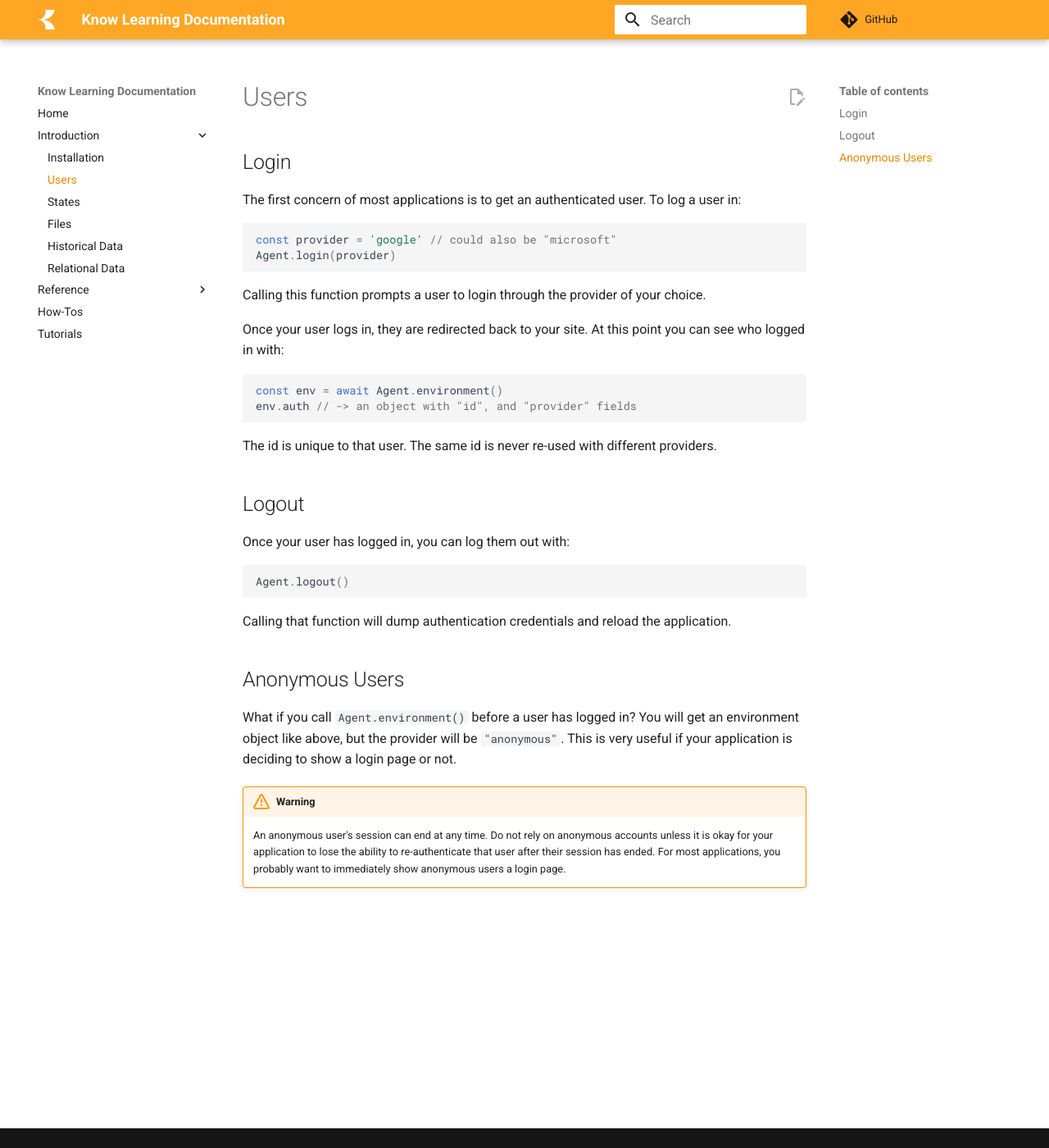
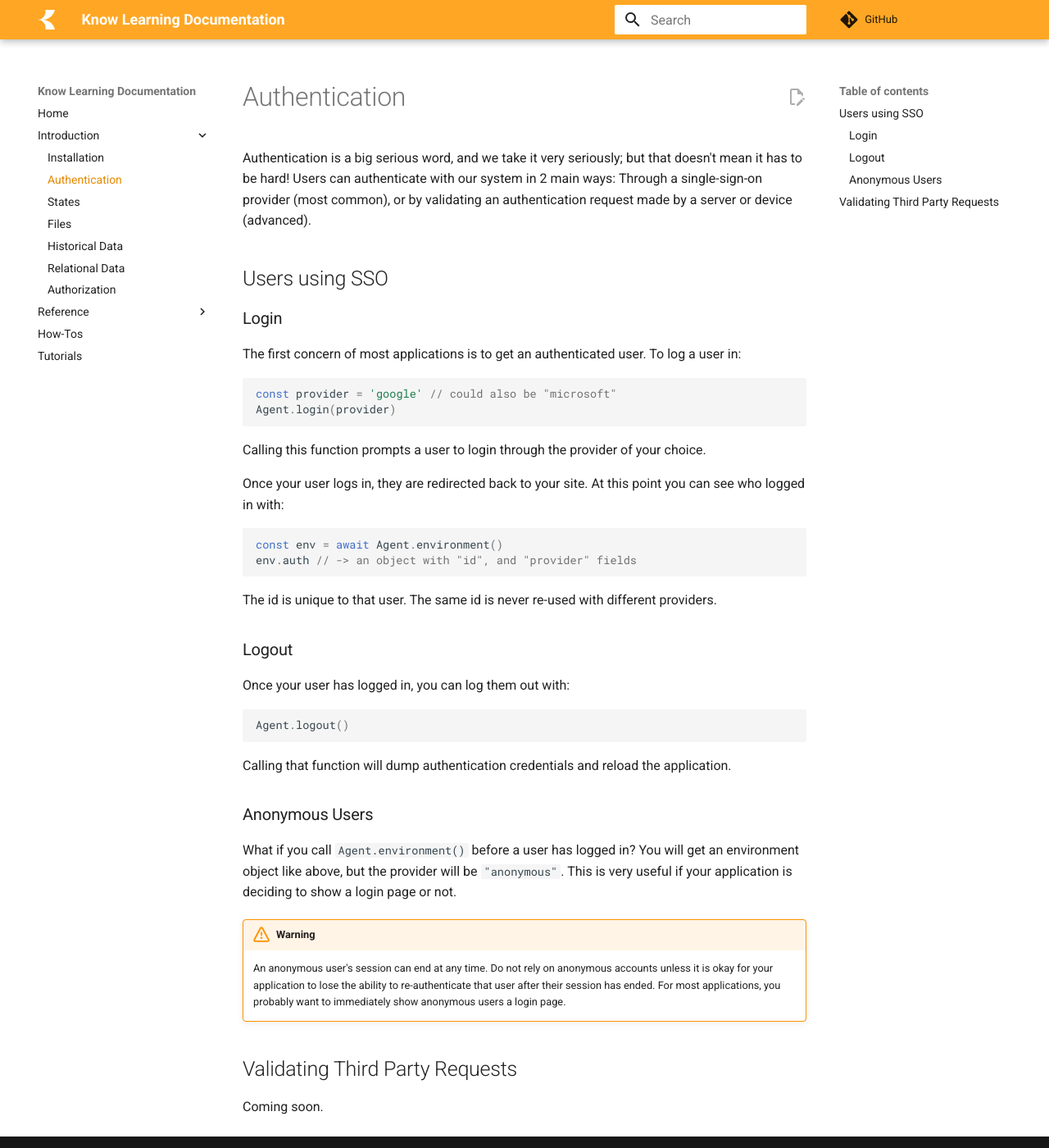
Before and after one commit to knowlearning/documentation, an MkDocs documentation site: the page built from docs/introduction/authentication.md, in a window 1280 px wide and 1400 px high. Shown: the whole window at 82% size. Built offline with MkDocs 1.6.1 and Material for MkDocs 9.7.7, drawn with Linux system fonts in a browser that asks for light colours; comment, search, counter and statistics services are not loaded.

Commit message:
Add authorization section

````diff
--- a/docs/introduction/users.md
+++ b/docs/introduction/authentication.md
@@ -1,7 +1,13 @@
+# Authentication
 
-# Users
+Authentication is a big serious word, and we take it very seriously;
+but that doesn't mean it has to be hard!
+Users can authenticate with our system in 2 main ways:
+Through a single-sign-on provider (most common), or by validating an authentication request made by a server or device (advanced).
 
-## Login
+## Users using SSO
+
+### Login
 The first concern of most applications is to get an authenticated user. To log a user in:
 
 ```javascript
@@ -20,7 +26,7 @@ env.auth // -> an object with "id", and "provider" fields
 
 The id is unique to that user. The same id is never re-used with different providers.
 
-## Logout
+### Logout
 
 Once your user has logged in, you can log them out with:
 
@@ -30,10 +36,14 @@ Agent.logout()
 
 Calling that function will dump authentication credentials and reload the application.
 
-## Anonymous Users
+### Anonymous Users
 
 What if you call ```Agent.environment()``` before a user has logged in? You will get an environment object like above, but the provider will be ```"anonymous"```. This is very useful if your application is deciding to show a login page or not.
 
 !!! warning
 
     An anonymous user's session can end at any time. Do not rely on anonymous accounts unless it is okay for your application to lose the ability to re-authenticate that user after their session has ended. For most applications, you probably want to immediately show anonymous users a login page.
+
+## Validating Third Party Requests
+
+Coming soon.
--- a/mkdocs.yml
+++ b/mkdocs.yml
@@ -5,15 +5,17 @@ nav:
   - Home: index.md
   - Introduction:
     - Installation: introduction/installation.md
-    - Users: introduction/users.md
+    - Authentication: introduction/authentication.md
     - States: introduction/states.md
     - Files: introduction/files.md
     - Historical Data: introduction/historical-data.md
     - Relational Data: introduction/relational-data.md
+    - Authorization: introduction/authorization.md
   - Reference:
     - Initialization: reference/initialization.md
     - Agents: reference/agents.md
     - Relational Data: reference/relational-data.md
+    - Authorization: reference/authorization.md
   - How-Tos: how-tos/index.md
   - Tutorials: tutorials/index.md
 markdown_extensions:
````
Also changed, not shown: docs/introduction/authorization.md (added, +1 -0 lines), docs/reference/authorization.md (added, +1 -0 lines).
